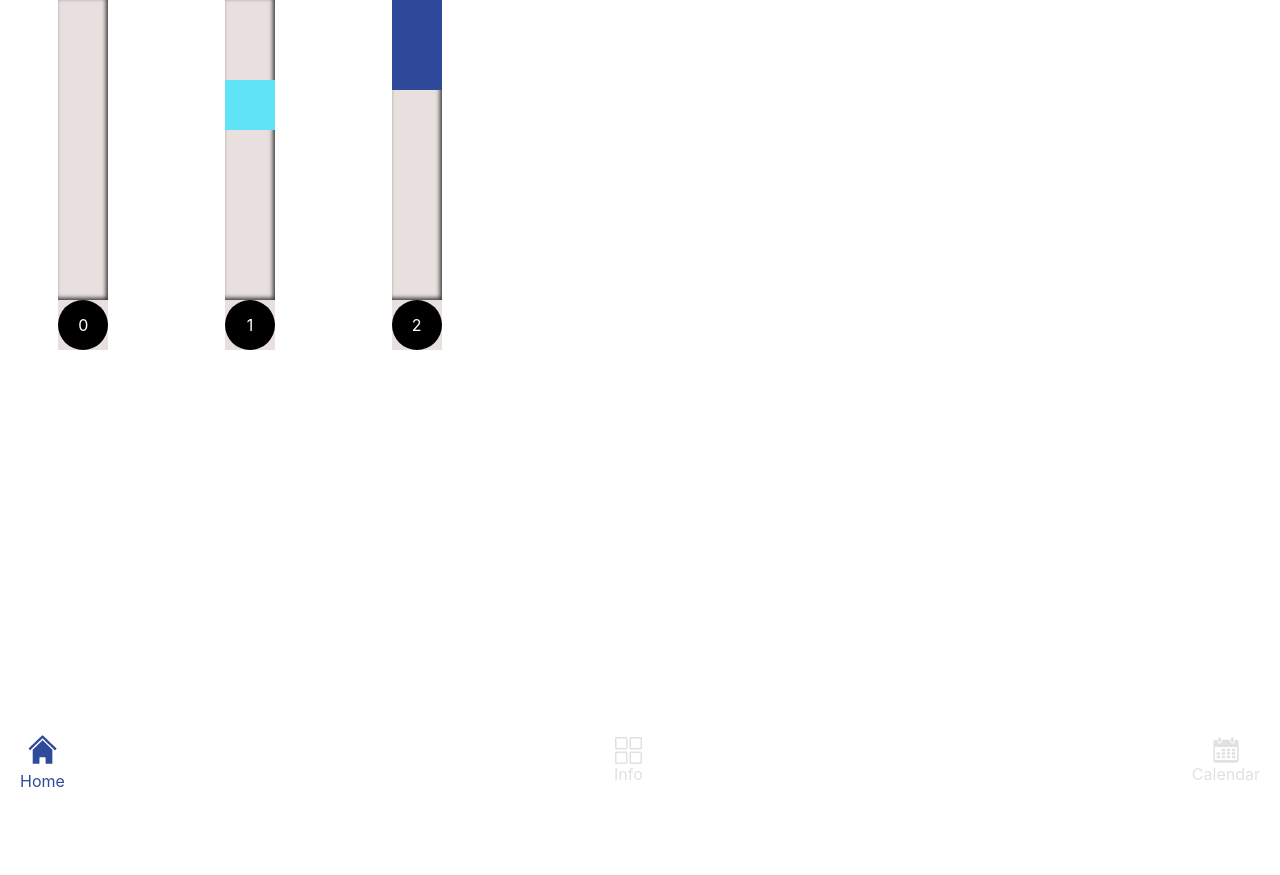
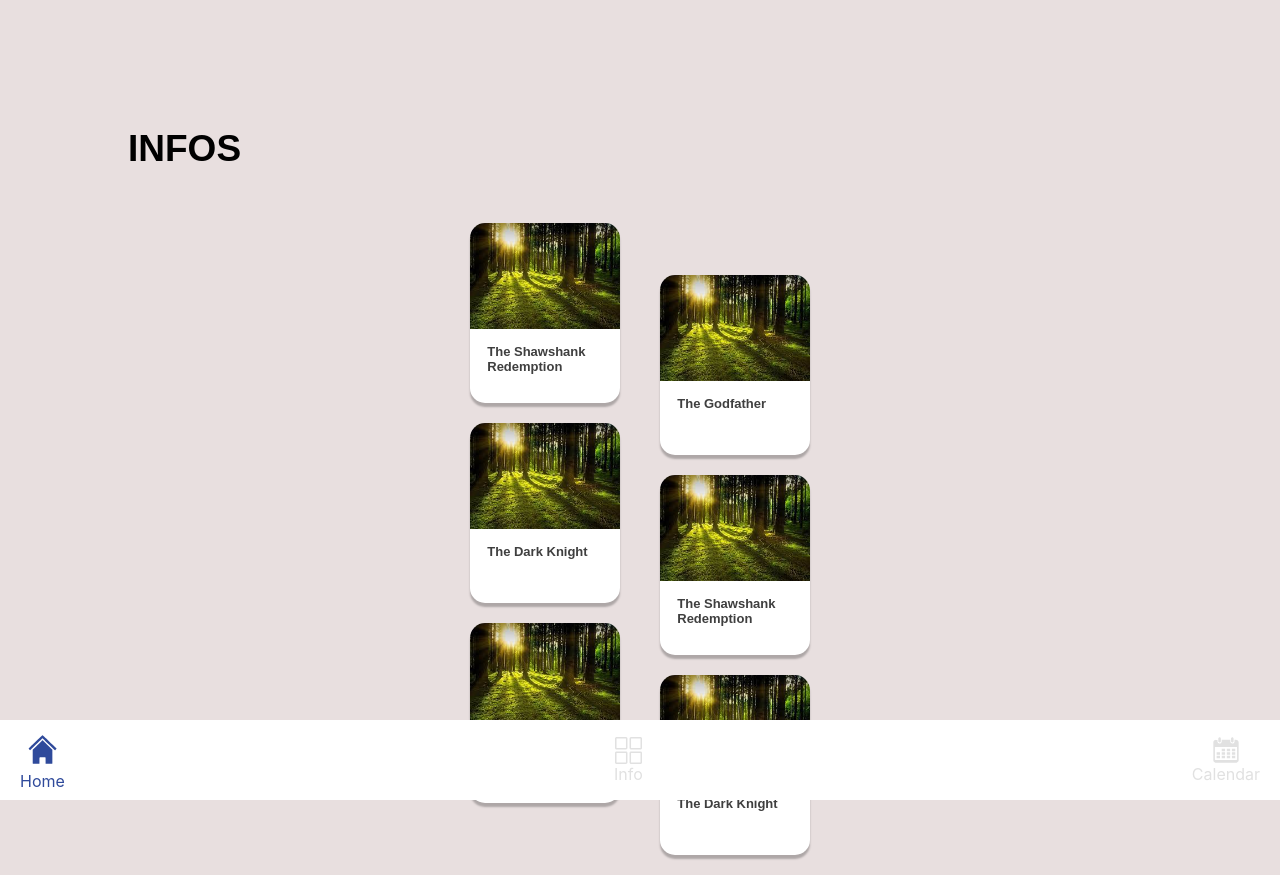
Before and after one commit to raphaelMrci/nuit-info, a React (Create React App) app in the folder front-nuit-info/: page / in a window 1280 px wide. Before the commit the page ends 800 px from the top, so only its background shows below. Built offline with nearby package versions, Linux system fonts and the light colour scheme.

Commit message:
Add info list view

```diff
--- a/front-nuit-info/src/App.css
+++ b/front-nuit-info/src/App.css
@@ -1,6 +1,10 @@
-.App {
+html,
+body,
+#app,
+#app > .App {
     text-align: center;
-    background: white;
+    background-color: #e8dfdf;
+    height: 100%;
 }
 
 .App-logo {
--- a/front-nuit-info/src/App.js
+++ b/front-nuit-info/src/App.js
@@ -1,17 +1,15 @@
-import infoImg from "./assets/motionblur.png";
 import "./App.css";
-import { useEffect, useState } from "react";
-import { InfoItem } from "./components/info/infoComponent.js";
-import { CustomButton } from "./components/CustomButton/CustomButton.js";
 import { NavBar } from "./components/NavBar/NavBar.js";
 import { BrowserRouter, Routes, Route } from "react-router-dom";
 
+import { InfoList } from "./Info/InfoList/InfoList.js";
 import { Home } from "./Home/Home";
+
 function App() {
     return (
         <BrowserRouter>
             <Routes>
-                <Route exact path="/" element={<Home />} />
+                <Route exact path="/" element={<InfoList />} />
             </Routes>
             <NavBar />
         </BrowserRouter>
--- a/front-nuit-info/src/Home/Home.css
+++ b/front-nuit-info/src/Home/Home.css
@@ -1,6 +1,7 @@
 .App {
     text-align: center;
-    background: white;
+    background-color: #e8dfdf;
+    height: 100%;
 }
 
 .container {
--- a/front-nuit-info/src/Home/Home.js
+++ b/front-nuit-info/src/Home/Home.js
@@ -6,7 +6,7 @@ export const Home = () => {
     const touchesComponent = (element) => {
         console.log(element);
         return (
-            <div className="container">
+            <div>
                 <div className="line">
                     <div className="notes">
                         {element.game.map((ele) => {
--- /dev/null
+++ b/front-nuit-info/src/Info/InfoList/InfoList.css
@@ -0,0 +1,47 @@
+.InfoList {
+    display: flex;
+    flex-direction: column;
+    align-items: center;
+    justify-content: center;
+    overflow-y: scroll;
+    margin-bottom: 80px;
+}
+
+.title {
+    color: #000;
+    font-family: arial;
+    font-size: 37px;
+    font-style: normal;
+    font-weight: 800;
+    line-height: 116.602%; /* 43.143px */
+    text-transform: uppercase;
+    margin-top: 128px;
+    width: 80%;
+    text-align: start;
+}
+
+.info-list-container {
+    display: flex;
+    flex-direction: row;
+    align-items: center;
+    justify-content: center;
+    width: fit-content;
+}
+
+.info-list {
+    list-style-type: none;
+    margin: 0;
+    padding: 0;
+    overflow: hidden;
+    display: flex;
+    flex-direction: column;
+    align-items: center;
+    justify-content: center;
+    width: 80%;
+}
+
+.info-list-element {
+    display: inline;
+    padding: 0 20px;
+    margin-bottom: 20px;
+}
--- /dev/null
+++ b/front-nuit-info/src/Info/InfoList/InfoList.js
@@ -0,0 +1,43 @@
+import "./InfoList.css";
+
+import { InfoItem } from "../../components/info/infoComponent";
+
+import data from "../../data/infos.json";
+
+export const InfoList = () => {
+    return (
+        <div className="InfoList">
+            <text className="title">Infos</text>
+            <div className="info-list-container">
+                <ul className="info-list">
+                    {data
+                        .filter((item) => item.id % 2 === 0)
+                        .map((element) => {
+                            return (
+                                <li className="info-list-element">
+                                    <InfoItem
+                                        title={element.title}
+                                        img={require(`../../${element.img}`)}
+                                    />
+                                </li>
+                            );
+                        })}
+                </ul>
+                <ul className="info-list" style={{ marginTop: 104 }}>
+                    {data
+                        .filter((item) => item.id % 2 === 1)
+                        .map((element) => {
+                            return (
+                                <li className="info-list-element">
+                                    <InfoItem
+                                        title={element.title}
+                                        img={require(`../../${element.img}`)}
+                                    />
+                                </li>
+                            );
+                        })}
+                </ul>
+            </div>
+        </div>
+    );
+};
--- a/front-nuit-info/src/components/info/infoComponent.css
+++ b/front-nuit-info/src/components/info/infoComponent.css
@@ -2,9 +2,9 @@
     display: flex;
     flex-direction: column;
     align-items: center;
-    justify-content: center;
     width: 150px;
-    height: 181px;
+    min-height: 180px;
+    height: fit-content;
     border-radius: 15px;
     background: #fff;
     box-shadow: 0px 4px 2px 0px rgba(0, 0, 0, 0.25);
@@ -17,24 +17,6 @@
     border-radius: 15px 15px 0px 0px;
 }
 
-.info-item-bubble {
-    position: absolute;
-    top: 87px;
-    width: 38px;
-    height: 38px;
-    background-color: #fc3e6e;
-    border-radius: 100%;
-    display: flex;
-    align-items: center;
-    justify-content: center;
-}
-
-.info-item-bubble-img {
-    width: 38px;
-    height: 38px;
-    border-radius: 100;
-}
-
 .info-item-title {
     color: #3f3f3f;
     font-family: arial;
@@ -43,6 +25,6 @@
     font-weight: 700;
     line-height: 116.602%;
     width: 77%;
-    margin-top: 30px;
-    margin-bottom: 15px;
+    margin-top: 15px;
+    padding-bottom: 15px;
 }
--- a/front-nuit-info/src/components/info/infoComponent.js
+++ b/front-nuit-info/src/components/info/infoComponent.js
@@ -1,13 +1,9 @@
 import "./infoComponent.css";
-import { ReactComponent as FileIcon } from "../../assets/doc.svg";
 
 export const InfoItem = (props) => {
     return (
         <div className="info-item-box">
             <img className="info-item-img" src={props.img} alt={props.alt} />
-            <div className="info-item-bubble">
-                <FileIcon style={{ width: 21, height: 21, fill: "#ffffff" }} />
-            </div>
             <text className="info-item-title">{props.title}</text>
         </div>
     );
--- /dev/null
+++ b/front-nuit-info/src/data/infos.json
@@ -0,0 +1,38 @@
+[
+    {
+        "id": 0,
+        "title": "The Shawshank Redemption",
+        "img": "assets/nature.jpeg",
+        "description": "Lorem ipsum dolor sit amet, consectetur adipiscing elit. Donec auctor, nisl vitae tincidunt tincidunt, nunc nisl ultricies nunc, nec aliquam nisl nisl nec nisl. Nulla"
+    },
+    {
+        "id": 1,
+        "title": "The Godfather",
+        "img": "assets/nature.jpeg",
+        "description": "Lorem ipsum dolor sit amet, consectetur adipiscing elit. Donec auctor, nisl vitae tincidunt tincidunt, nunc nisl ultricies nunc, nec aliquam nisl nisl nec nisl. Nulla"
+    },
+    {
+        "id": 2,
+        "title": "The Dark Knight",
+        "img": "assets/nature.jpeg",
+        "description": "Lorem ipsum dolor sit amet, consectetur adipiscing elit. Donec auctor, nisl vitae tincidunt tincidunt, nunc nisl ultricies nunc, nec aliquam nisl nisl nec nisl. Nulla"
+    },
+    {
+        "id": 3,
+        "title": "The Shawshank Redemption",
+        "img": "assets/nature.jpeg",
+        "description": "Lorem ipsum dolor sit amet, consectetur adipiscing elit. Donec auctor, nisl vitae tincidunt tincidunt, nunc nisl ultricies nunc, nec aliquam nisl nisl nec nisl. Nulla"
+    },
+    {
+        "id": 4,
+        "title": "The Godfather",
+        "img": "assets/nature.jpeg",
+        "description": "Lorem ipsum dolor sit amet, consectetur adipiscing elit. Donec auctor, nisl vitae tincidunt tincidunt, nunc nisl ultricies nunc, nec aliquam nisl nisl nec nisl. Nulla"
+    },
+    {
+        "id": 5,
+        "title": "The Dark Knight",
+        "img": "assets/nature.jpeg",
+        "description": "Lorem ipsum dolor sit amet, consectetur adipiscing elit. Donec auctor, nisl vitae tincidunt tincidunt, nunc nisl ultricies nunc, nec aliquam nisl nisl nec nisl. Nulla"
+    }
+]
```
Also changed, not shown: front-nuit-info/src/assets/nature.jpeg (added).
